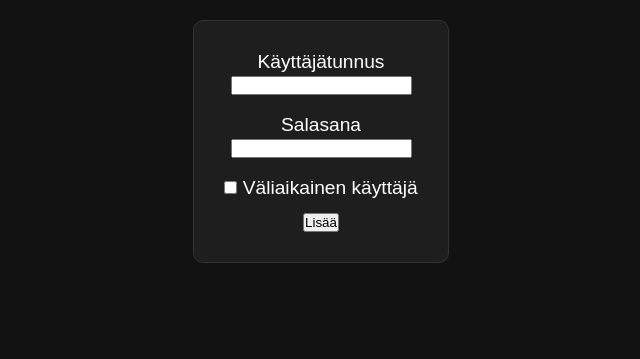
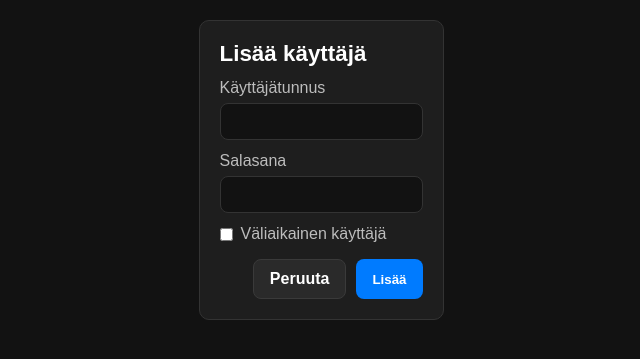
Before and after one commit to jannesii/Code, a Flask app: template server/app/templates/add_user.html in a window 1280 px wide. Shown: the part 39-398 px from the top of the page, without its empty margins (319-959 px from the left). Run offline with Flask 2, Linux system fonts and the light colour scheme; the template is opened without the code that fills it, so the values that code supplies are empty; parts of the project's set-up code (start-up, migrations or seed data) failed here and were passed over.

Commit message:
rework users page

```diff
--- /dev/null
+++ b/server/app/static/css/edit_user.css
@@ -0,0 +1,52 @@
+/* Edit User page */
+.container {
+  width: 100%;
+  max-width: 720px;
+  margin: 0 auto;
+  padding: 20px;
+}
+
+.edit-card {
+  background: #1e1e1e;
+  border: 1px solid #333;
+  border-radius: 10px;
+  padding: 20px;
+}
+
+.edit-card h2 {
+  margin-bottom: 12px;
+  font-size: 1.4rem;
+}
+
+.form-row { margin: 12px 0; }
+.form-row.inline { display: flex; gap: 16px; align-items: center; }
+.form-row.grid { display: grid; grid-template-columns: 1fr 1fr; gap: 12px; }
+
+label { color: #bdbdbd; display: block; margin-bottom: 6px; }
+input[type="text"], input[type="password"], input[type="date"], input[type="time"] {
+  width: 100%;
+  padding: 10px 12px;
+  border-radius: 8px;
+  border: 1px solid #333;
+  background: #121212;
+  color: #fff;
+}
+
+label.checkbox { display: inline-flex; align-items: center; gap: 8px; margin: 0; }
+
+.actions {
+  display: flex;
+  justify-content: flex-end;
+  gap: 10px;
+  margin-top: 16px;
+}
+
+.btn { padding: 10px 16px; border-radius: 8px; text-decoration: none; border: none; cursor: pointer; font-weight: 600; }
+.btn.primary { background: #007bff; color: #fff; }
+.btn.primary:hover { background: #0056b3; }
+.btn.secondary { background: #2a2a2a; color: #fff; border: 1px solid #3a3a3a; }
+.btn.secondary:hover { background: #333; }
+
+@media (max-width: 560px) {
+  .form-row.grid { grid-template-columns: 1fr; }
+}
--- a/server/app/static/css/users.css
+++ b/server/app/static/css/users.css
@@ -9,7 +9,7 @@
 
 .user-grid {
   display: grid;
-  grid-template-columns: repeat(auto-fit, minmax(280px, 1fr));
+  grid-template-columns: repeat(1, minmax(280px, 1fr));
   gap: 20px;
 }
 
--- /dev/null
+++ b/server/app/static/js/add_user.js
@@ -0,0 +1,14 @@
+document.addEventListener('DOMContentLoaded', function() {
+  const tempCheckbox = document.getElementById('is_temporary');
+  const tempFields = document.getElementById('temp_duration_fields');
+  if (!tempCheckbox || !tempFields) return;
+
+  const toggle = () => {
+    tempFields.style.display = tempCheckbox.checked ? 'inline-flex' : 'none';
+  };
+  tempFields.style.gap = '10px';
+  tempFields.style.alignItems = 'center';
+
+  tempCheckbox.addEventListener('change', toggle);
+  toggle();
+});
--- a/server/app/templates/add_user.html
+++ b/server/app/templates/add_user.html
@@ -3,43 +3,53 @@
 {% block title %}Lisää käyttäjä{% endblock %}
 
 {% block styles %}
-<link rel="stylesheet"
-  href="{{ url_for('static', filename='css/settings.css') }}">
+<link rel="stylesheet" href="{{ url_for('static', filename='css/flash.css') }}">
+<link rel="stylesheet" href="{{ url_for('static', filename='css/edit_user.css') }}">
 {% endblock %}
 
 {% block content %}
 {% include 'settings_flash.html' %}
 <div class="container">
-  <div class="tile" style="height:auto; padding:30px;">
-    <form method="post">
+  <div class="edit-card">
+    <h2>Lisää käyttäjä</h2>
+    <form method="post" id="addUserForm">
       <input type="hidden" name="csrf_token" value="{{ csrf_token() }}">
-      <label for="username">Käyttäjätunnus</label><br>
-      <input type="text" id="username" name="username" required>
-      <div style="margin-top:1em;">
-        <label for="password">Salasana</label><br>
-        <input type="password" id="password" name="password" required>
+
+      <div class="form-row">
+        <label for="username">Käyttäjätunnus</label>
+        <input type="text" id="username" name="username" required>
       </div>
-      <div style="margin-top:1em;">
-        <input type="checkbox" id="is_temporary" name="is_temporary"
-          onchange="document.getElementById('temp_duration_fields').style.display = this.checked ? 'block' : 'none';">
-        <label for="is_temporary">Väliaikainen käyttäjä</label>
+
+      <div class="form-row">
+        <label for="password">Salasana</label>
+        <input type="password" id="password" name="password" required autocomplete="new-password">
       </div>
-      <div id="temp_duration_fields" style="margin-top:1em; display:none;">
+
+      <div class="form-row inline">
+        <label class="checkbox">
+          <input type="checkbox" id="is_temporary" name="is_temporary"> Väliaikainen käyttäjä
+        </label>
+      </div>
+
+      <div id="temp_duration_fields" class="form-row inline" style="display:none;">
         <label for="duration_value">Kesto</label>
-        <input type="number" id="duration_value" name="duration_value" min="1"
-          value="1" style="width:80px;">
+        <input type="number" id="duration_value" name="duration_value" min="1" value="1" style="width:100px;">
         <select id="duration_unit" name="duration_unit">
           <option value="minutes">minuuttia</option>
-          <option value="hours">tuntia</option>
+          <option value="hours" selected>tuntia</option>
           <option value="days">päivää</option>
         </select>
       </div>
-      <button type="submit" style="margin-top:1em;">Lisää</button>
+
+      <div class="actions">
+        <a class="btn secondary" href="{{ url_for('web.user_list') }}">Peruuta</a>
+        <button type="submit" class="btn primary">Lisää</button>
+      </div>
     </form>
   </div>
 </div>
 {% endblock %}
 
 {% block scripts %}
-<script src="{{ url_for('static', filename='js/settings.js') }}"></script>
+<script src="{{ url_for('static', filename='js/add_user.js') }}"></script>
 {% endblock %}
```
Also changed, not shown: server/app/controller.py (+76 -0 lines), server/app/static/js/edit_user.js (added, +12 -0 lines), server/app/templates/edit_user.html (+59 -0 lines), server/app/web.py (+37 -6 lines).
